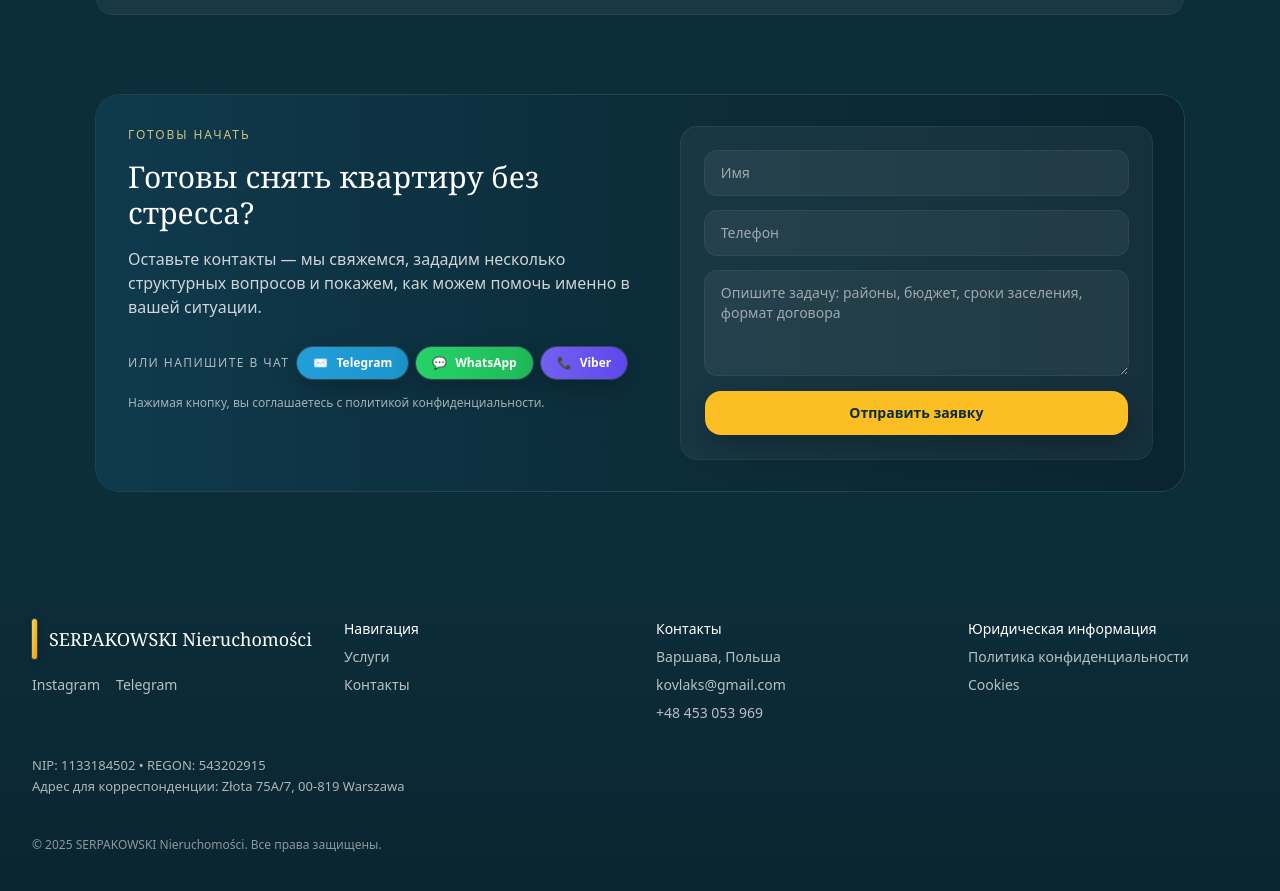
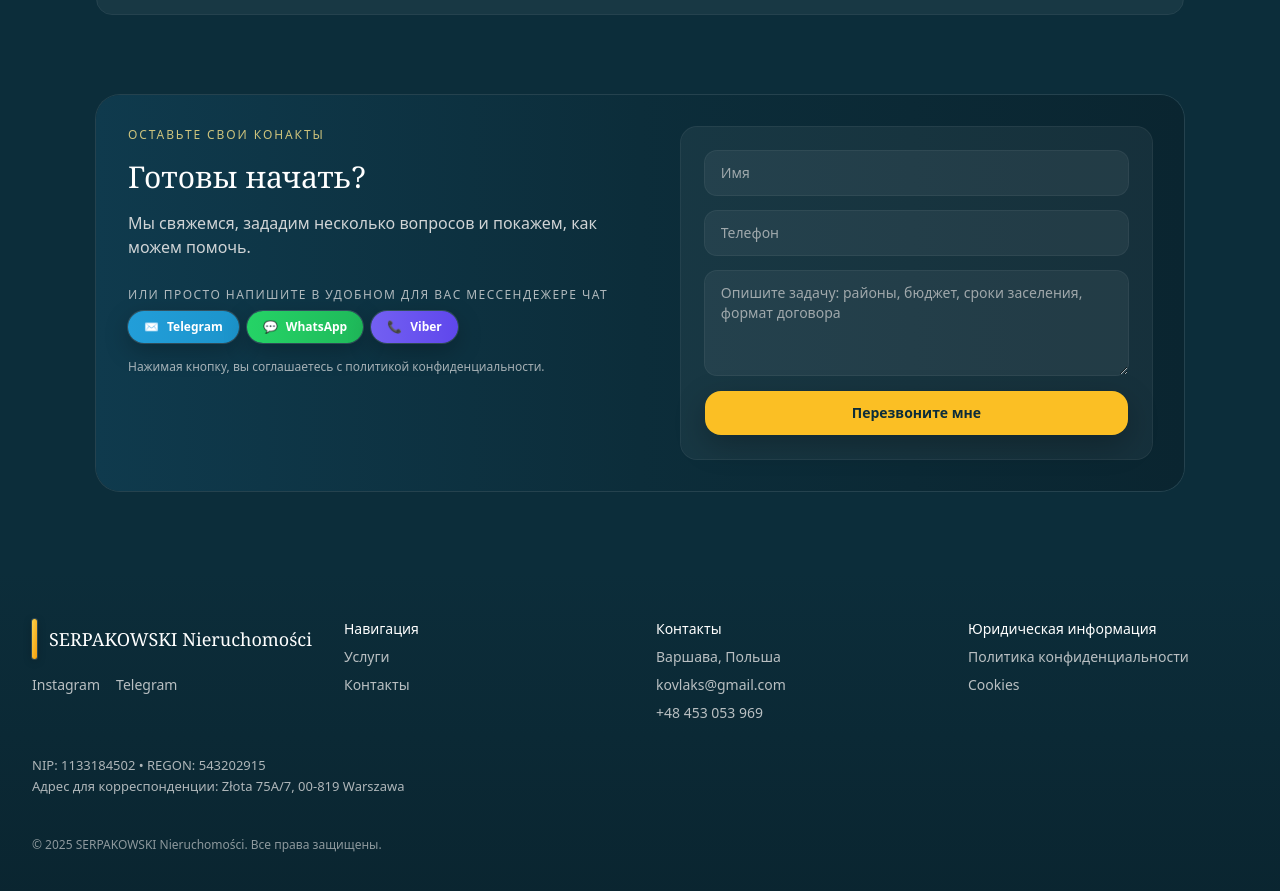
Before and after one commit to kovlaks/serpak-site, a Next.js app: page /rent in a window 1280 px wide. Shown: the part 4638-5529 px from the top of the page. Built offline with nearby package versions, Linux system fonts and the light colour scheme.

Commit message:
Update page.tsx

```diff
--- a/app/rent/page.tsx
+++ b/app/rent/page.tsx
@@ -369,13 +369,13 @@ export default function Page() {
         <div className="absolute inset-0 -z-10 bg-[radial-gradient(ellipse_at_top_left,rgba(255,193,7,0.16),transparent_45%),radial-gradient(ellipse_at_bottom_right,rgba(255,255,255,0.08),transparent_45%)]" />
         <div className="grid gap-8 lg:grid-cols-[1.05fr_0.95fr]">
           <div className="space-y-4">
-            <p className="text-xs uppercase tracking-[0.16em] text-amber-200/80">Готовы начать</p>
-            <h2 className="font-serif text-3xl text-white">Готовы снять квартиру без стресса?</h2>
+            <p className="text-xs uppercase tracking-[0.16em] text-amber-200/80">Оставьте свои конакты</p>
+            <h2 className="font-serif text-3xl text-white">Готовы начать?</h2>
             <p className="text-neutral-200/90 max-w-2xl">
-              Оставьте контакты — мы свяжемся, зададим несколько структурных вопросов и покажем, как можем помочь именно в вашей ситуации.
+              Мы свяжемся, зададим несколько вопросов и покажем, как можем помочь.
             </p>
             <div className="flex flex-wrap items-center gap-2 pt-3">
-              <span className="text-xs uppercase tracking-[0.12em] text-neutral-200/75">Или напишите в чат</span>
+              <span className="text-xs uppercase tracking-[0.12em] text-neutral-200/75">Или просто напишите в удобном для вас мессендежере чат</span>
               {messengerLinks.map((link) => (
                 <a
                   key={link.label}
@@ -414,7 +414,7 @@ export default function Page() {
                 type="submit"
                 className="inline-flex items-center justify-center rounded-2xl bg-amber-400 px-5 py-3 text-sm font-semibold text-[#0C2D3A] shadow-[0_10px_30px_rgba(0,0,0,0.25)] transition hover:-translate-y-0.5 hover:shadow-[0_20px_40px_rgba(0,0,0,0.35)]"
               >
-                Отправить заявку
+                Перезвоните мне
               </button>
             </form>
           </div>
```
